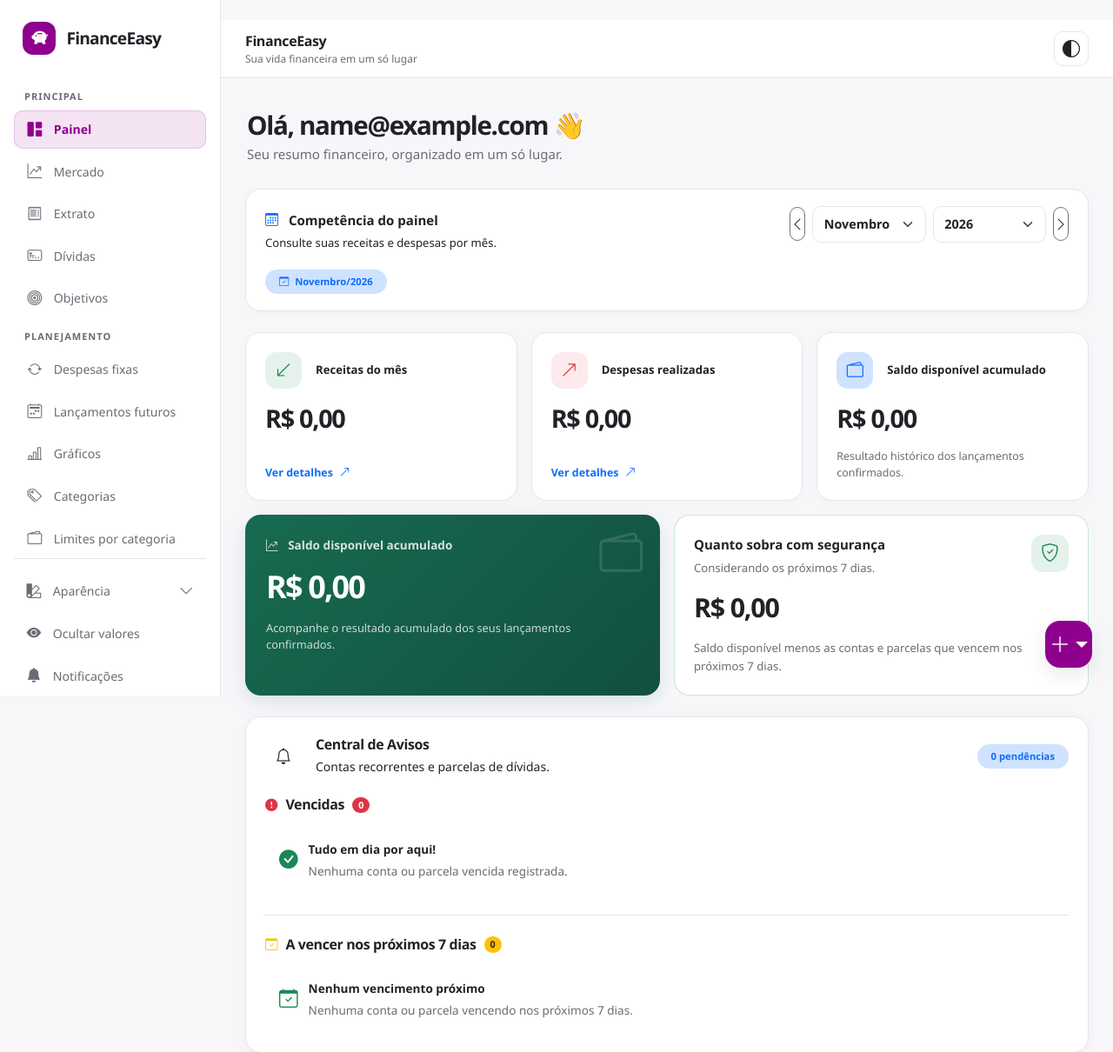
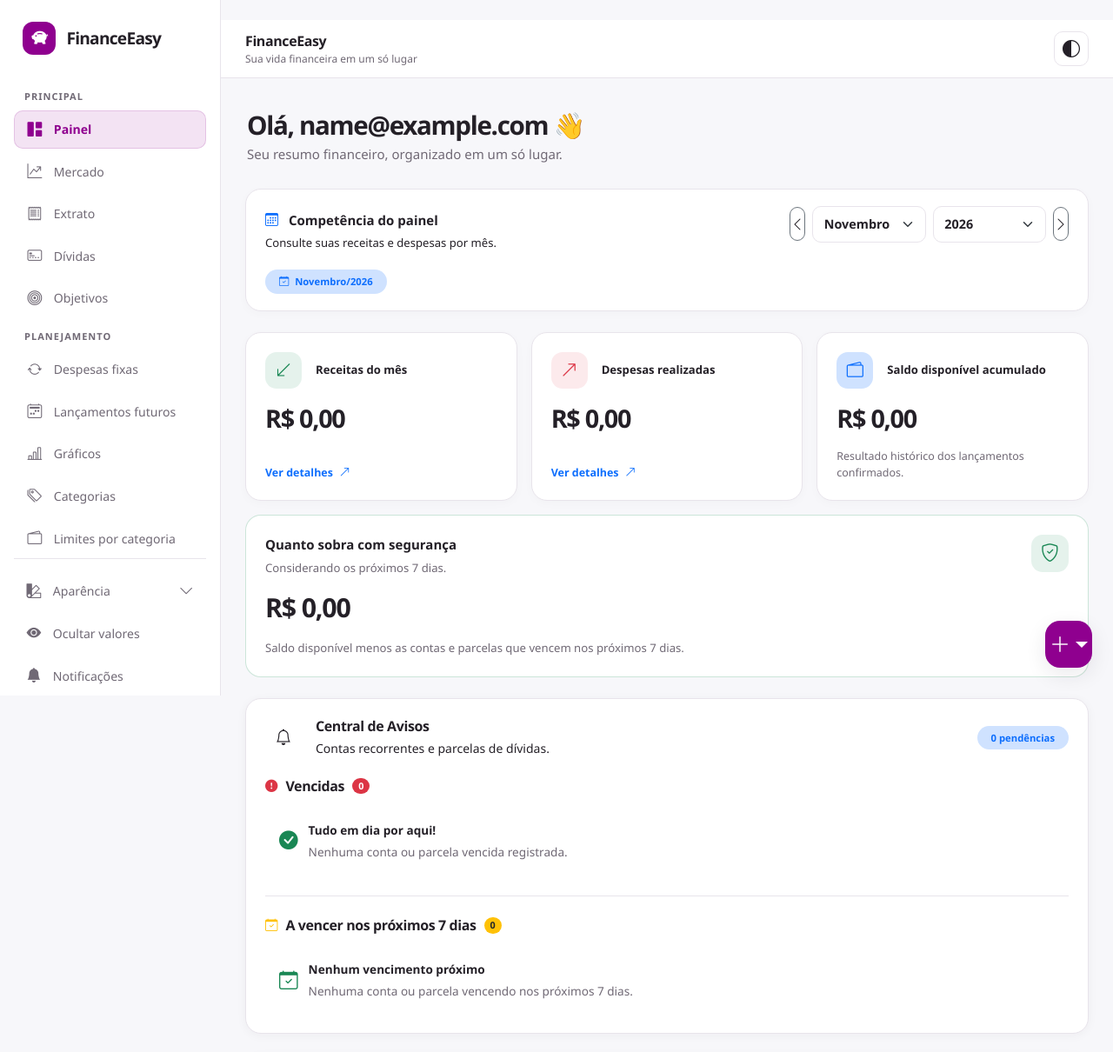
Before and after one commit to guilhermefs02-ux/FinanceEasy, a Django app: page /painel/ in a window 1280 px wide. Shown: the top 1210 px of the page at 87% size. Run offline with Django 5.2, Linux system fonts and the light colour scheme; the visitor is signed in with stand-in values (Sample User, id 1); data comes from the database, SQL or seed files in the repository; data that the repository does not hold is empty.

Commit message:
Update painel.html

```diff
--- a/templates/dashboard/painel.html
+++ b/templates/dashboard/painel.html
@@ -699,33 +699,10 @@
     </div>
   </div>
 
-  <!-- Saldo e sobra segura -->
+  <!-- Sobra segura -->
   <div class="row g-3 mb-4">
 
-    <div class="col-12 col-lg-6">
-      <section class="fe-saldo-destaque {% if saldo_disponivel < 0 %}negativo{% endif %}">
-        <i class="bi bi-wallet2 fe-saldo-decoracao"></i>
-
-        <p class="fe-saldo-rotulo mb-3">
-          <i class="bi bi-graph-up-arrow me-2"></i>
-          Saldo disponível acumulado
-        </p>
-
-        <div class="fe-saldo-valor mb-3 {% if privacy_mode_on %}fe-privado{% endif %}">
-          {{ saldo_disponivel|brl }}
-        </div>
-
-        <p class="fe-saldo-descricao mb-0">
-          {% if saldo_disponivel < 0 %}
-            Seu saldo está negativo. Confira seus lançamentos e planeje os próximos pagamentos.
-          {% else %}
-            Acompanhe o resultado acumulado dos seus lançamentos confirmados.
-          {% endif %}
-        </p>
-      </section>
-    </div>
-
-    <div class="col-12 col-lg-6">
+    <div class="col-12">
       <section class="fe-sobra-segura {% if sobra_segura < 0 %}negativa{% endif %}">
         <div class="d-flex justify-content-between align-items-start gap-3 mb-3">
           <div>
```
